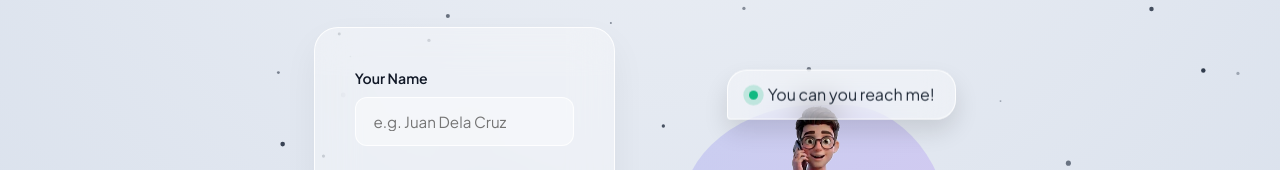
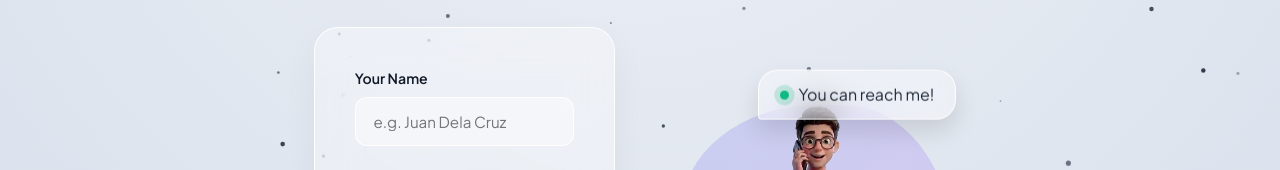
Before and after one commit to cabitladaj/cabitladaj.github.io, a React (Vite) app: page / in a window 1280 px wide. Shown: the part 3773-3943 px from the top of the page. Built offline with nearby package versions, Linux system fonts and the light colour scheme.

Commit message:
update contact

```diff
--- a/src/App.jsx
+++ b/src/App.jsx
@@ -653,7 +653,7 @@ function App() {
                 <div className="contact-visual-card">
                   <div className="chat-bubble-popup">
                     <span className="pulse-dot"></span>
-                   You can you reach me!
+                   You can reach me!
                   </div>
 
                   <div className="contact-avatar-wrapper">
```
